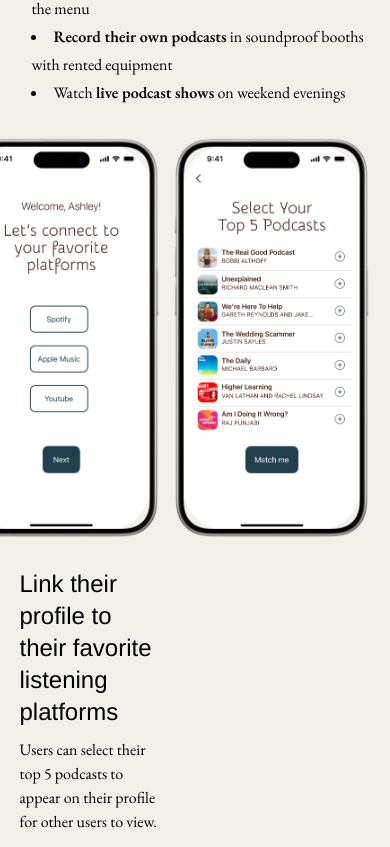
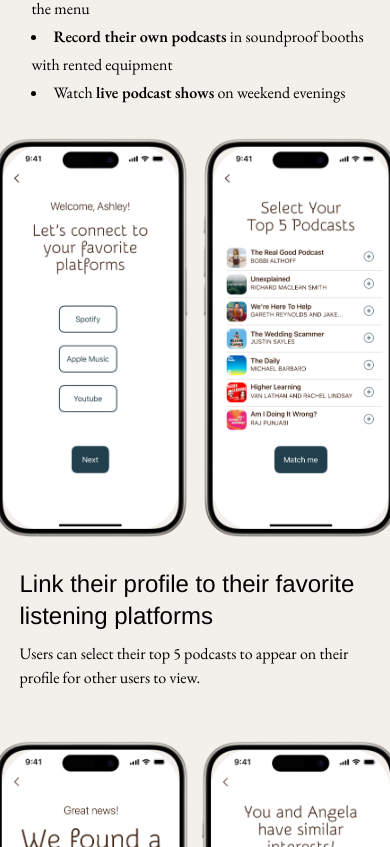
Before and after one commit to agabra23/aleynna-portfolio, a React (Vite) app: page /connection-cafe in a window 390 px wide. Shown: the part 10217-11064 px from the top of the page. Built offline with nearby package versions, Linux system fonts and the light colour scheme.

Commit message:
Refine margin anomolies in cafe

```diff
--- a/src/components/ClickableCarousel.jsx
+++ b/src/components/ClickableCarousel.jsx
@@ -37,8 +37,11 @@
   return (
     <div className="flex justify-center">
       {/* Left Arrow */}
-      <div className="self-center text-xl rounded-full border-2 border-black p-2 bg-transparent text-black cursor-pointer transition-all duration-500 hover:bg-black hover:text-offwhite">
-        <BsChevronLeft onClick={prevSlide} size={20} />
+      <div
+        onClick={prevSlide}
+        className="self-center text-xl rounded-full border-2 border-black p-2 bg-transparent text-black cursor-pointer transition-all duration-500 hover:bg-black hover:text-offwhite"
+      >
+        <BsChevronLeft size={20} />
       </div>
       <div
         // style={{ backgroundImage: `url(${cardArray[curr].imgUrl})` }}
@@ -66,12 +69,11 @@
       </div>
 
       {/* Right Arrow */}
-      <div className="self-center text-xl rounded-full border-2 border-black p-2 bg-transparent text-black cursor-pointer transition-all duration-500 hover:bg-black hover:text-offwhite">
-        <BsChevronRight
-          onClick={nextSlide}
-          className="translate-x-0"
-          size={20}
-        />
+      <div
+        onClick={nextSlide}
+        className="self-center text-xl rounded-full border-2 border-black p-2 bg-transparent text-black cursor-pointer transition-all duration-500 hover:bg-black hover:text-offwhite"
+      >
+        <BsChevronRight className="translate-x-0" size={20} />
       </div>
     </div>
   );
--- a/src/components/ScreenDescription.jsx
+++ b/src/components/ScreenDescription.jsx
@@ -37,8 +37,8 @@
       } gap-[30px] items-center justify-center w-full md:max-w-[1000px] `}
     >
       <div
-        className={`flex ${
-          reverse ? "justify-start" : "justify-end"
+        className={`flex justify-center ${
+          reverse ? "md:justify-start" : "md:justify-end"
         } gap-[10px] mb-[30px] md:mb-0`}
       >
         <div className="min-w-[200px] max-w-[150px]">
@@ -49,7 +49,7 @@
           <img className="h-auto object-cover" src={imageSrc2} alt={cap2} />
         </div>
       </div>
-      <div className=" max-w-[40%]">
+      <div className="flex flex-col items-center md:max-w-[40%]">
         <h6 className="font-helvetica text-2xl md:text-xl mb-[10px]">
           {heading}
         </h6>
--- a/src/pages/Cafe.jsx
+++ b/src/pages/Cafe.jsx
@@ -828,7 +828,7 @@
           <h4 className="uppercase md:text-right justify-self-end font-thin font-helvetica text-[16px] md:text-lg mb-[10px]">
             Learnings
           </h4>
-          <div className="mb-[50px] md:col-span-2">
+          <div className="md:col-span-2">
             <h6 className="md:text-2xl text-xl font-medium font-helvetica mb-[20px]">
               UX Research is cool and people yearn for in-person interaction
             </h6>
```
